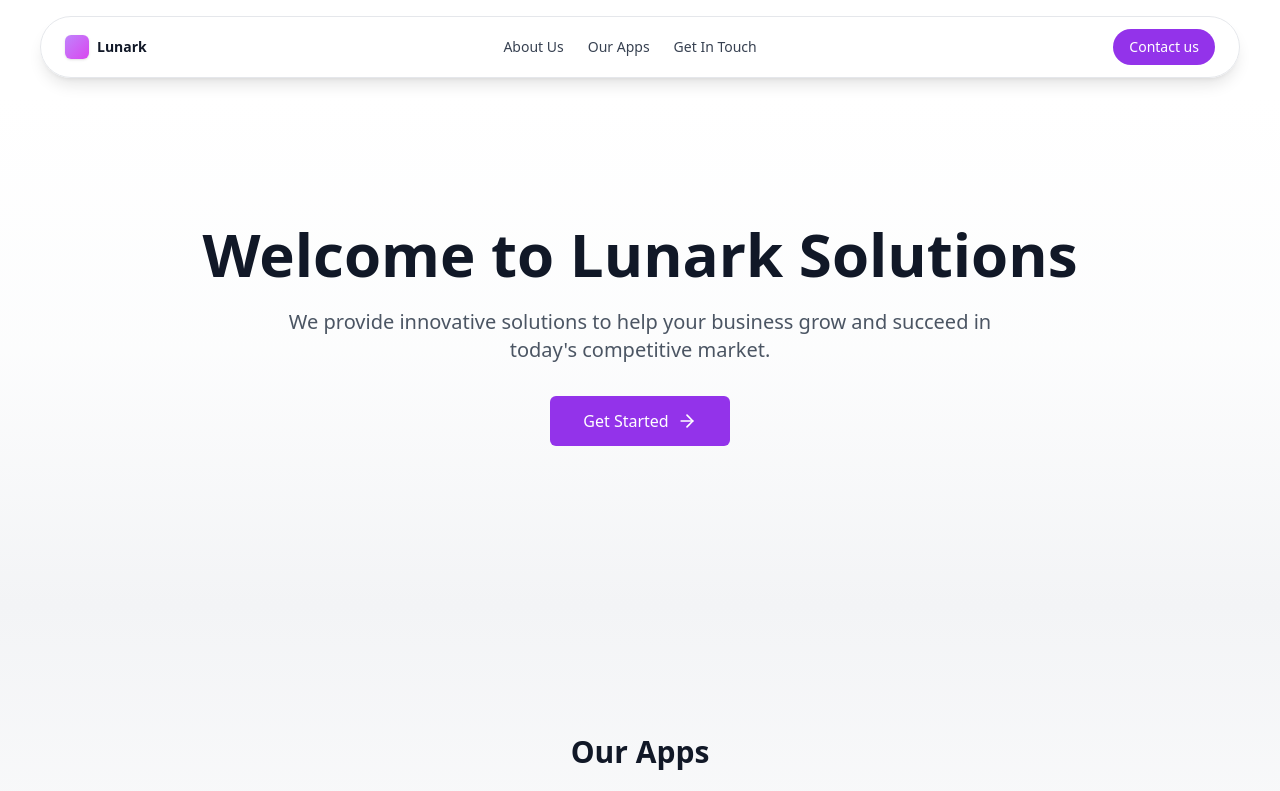
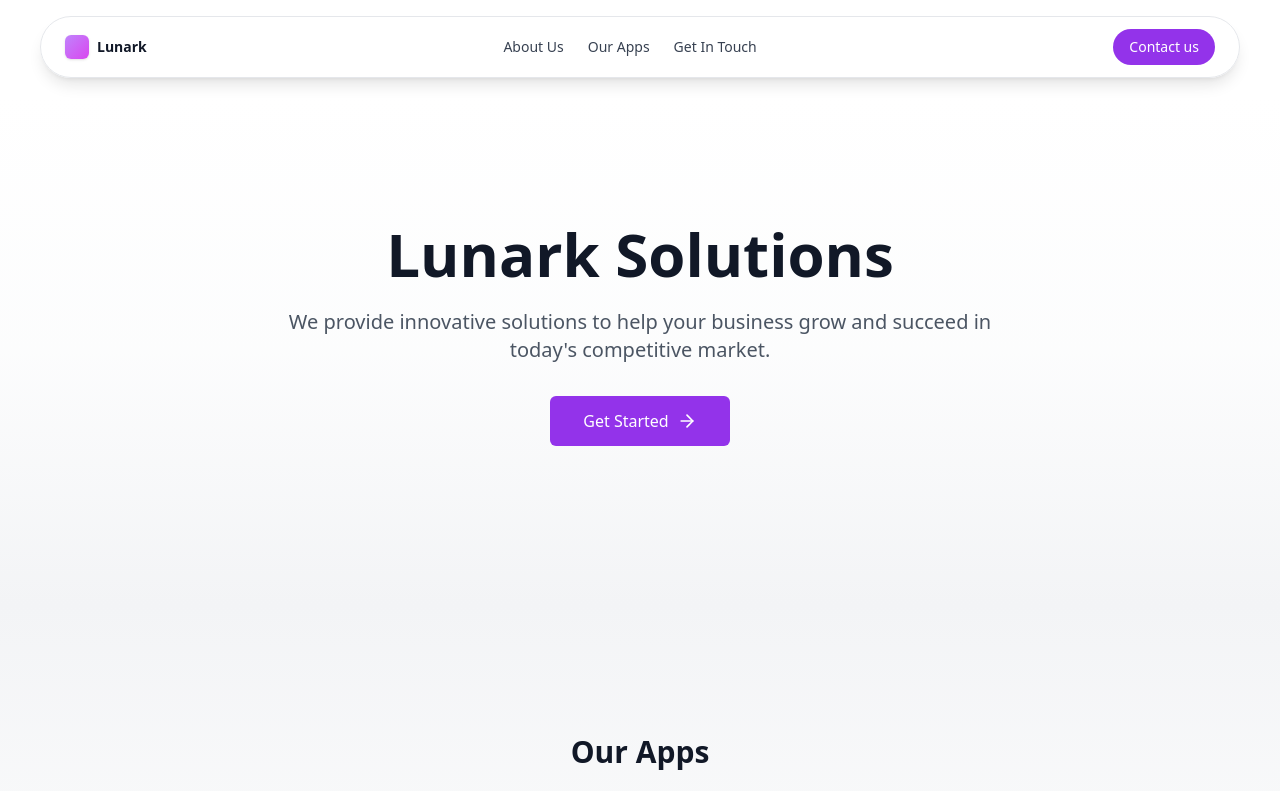
Before and after one commit to LunarkSolutions/Lunark_Website, a React (Vite) app: page / in a window 1280 px wide. Shown: the top 791 px of the page. Built offline with nearby package versions, Linux system fonts and the light colour scheme.

Commit message:
Update Hero Section Heading

```diff
--- a/src/components/HomePage.tsx
+++ b/src/components/HomePage.tsx
@@ -14,7 +14,7 @@ export default function HomePage() {
         <div className="relative max-w-7xl mx-auto px-4 sm:px-6 lg:px-8">
           <div className="text-center">
             <h2 className="text-4xl font-bold text-gray-900 sm:text-5xl lg:text-6xl">
-              Welcome to Lunark Solutions
+              Lunark Solutions
             </h2>
             <p className="mt-6 text-xl text-gray-600 max-w-3xl mx-auto">
               We provide innovative solutions to help your business grow and succeed in today's competitive market.
```
